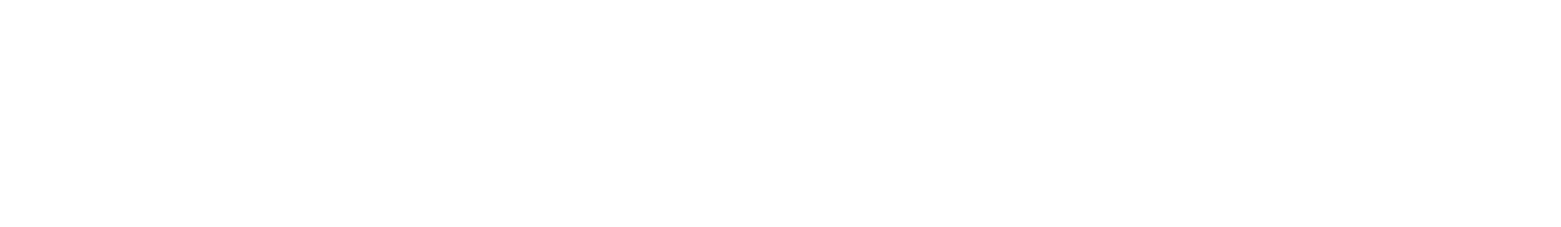
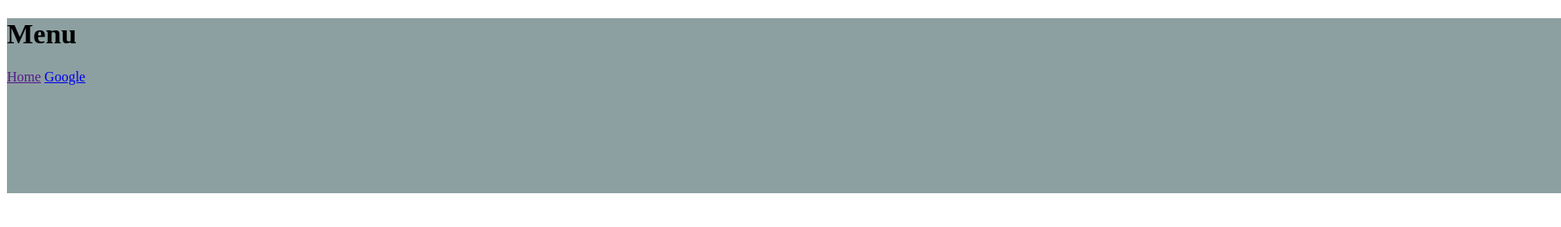
Before and after one commit to maiconbischoff/ensinando-lucas, a plain HTML site: page index.html in a window 1280 px wide. Shown: the whole page at 87% size, 1795 px wide, since content can reach past the window. Drawn offline with Linux system fonts and the light colour scheme.

Commit message:
implementando estilo na página

```diff
--- a/index.html
+++ b/index.html
@@ -4,12 +4,22 @@
         <meta charset="UTF-8">
         <meta name="viewport" content="width=device-width, initial-scale=1.0">
         <meta http-equiv="X-UA-Compatible" content="ie=edge">
-        <title>titulo</title>
-
+        <title>Lojas TaQui</title>
+        <link rel="stylesheet" href="style/style.css">
 
     </head>
-    <body>
+    <body >
+        <div class="menu">
+            <h1>Menu</h1>
+            <a href="">Home</a>
+            <a href="https://www.google.com" target="_blank">Google</a>
+            <a href=""></a>
+            <a href=""></a>
+            <a href=""></a>
+        </div>
+        <div class="">
 
+        </div>
     </body>
 
 </html>
--- /dev/null
+++ b/style/style.css
@@ -0,0 +1,5 @@
+.menu{
+        background-color: #8da0a1;
+    width: 1787px;
+    height: 202px;
+}
```
Also changed, not shown: img/goku.jpg (added), img/jurassic.png (added).
